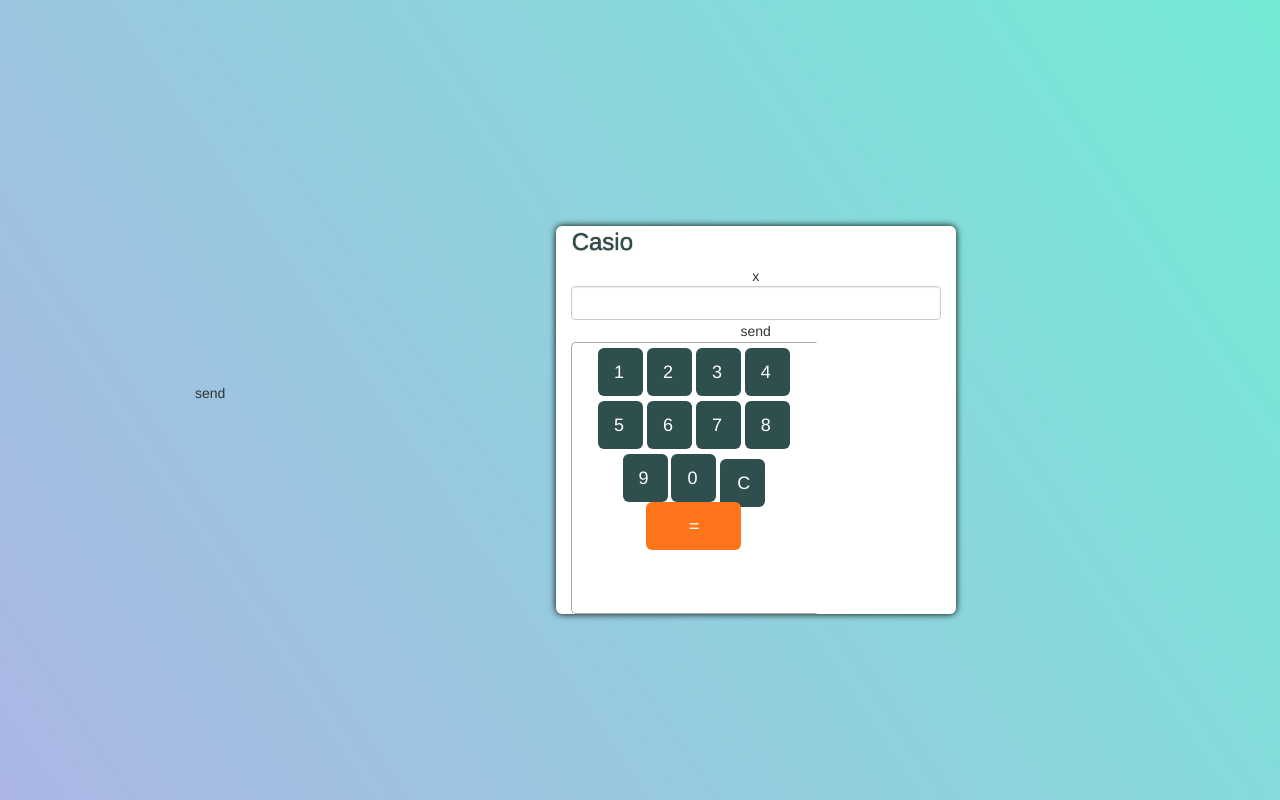
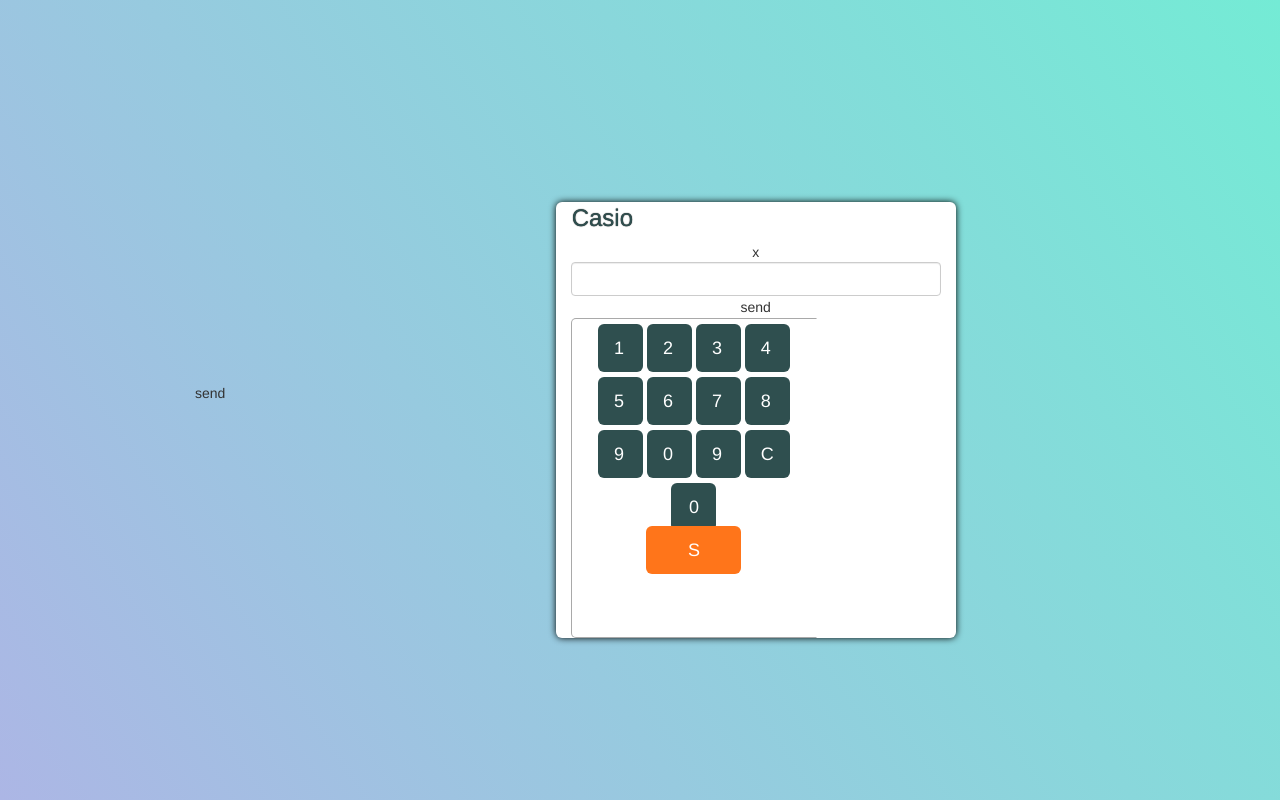
Before and after one commit to abdoulakram/inputpass, a Flask app: page / in a window 1280 px wide. Run offline with Flask 2, Linux system fonts and the light colour scheme; some libraries are stand-ins or nearby versions.

Commit message:
first commit

```diff
--- a/templates/password.html
+++ b/templates/password.html
@@ -33,21 +33,23 @@
           <button  onclick="PressButton(this)" style="margin-top:5px;width:45px;height:48px;background-color:darkslategrey;color:white;outline:none;" class="btn-lg">8</button>
            <button onclick="PressButton(this)"  style="margin-top:5px;width:45px;height:48px;background-color:darkslategrey;color:white;outline:none;" class="btn-lg">9</button>
             <button  onclick="PressButton(this)" style="margin-top:5px;width:45px;height:48px;background-color:darkslategrey;color:white;outline:none;" class="btn-lg">0</button>
+            <button onclick="PressButton(this)"  style="margin-top:5px;width:45px;height:48px;background-color:darkslategrey;color:white;outline:none;" class="btn-lg">9</button>
+            <button  onclick="PressButton(this)" style="margin-top:5px;width:45px;height:48px;background-color:darkslategrey;color:white;outline:none;" class="btn-lg">C</button>
 
 
-            <button onclick="ClearAll()" style="margin-top:5px;width:45px;height:48px;background-color:darkslategrey;color:white;outline:none;" class="btn btn-lg">C</button><br>
+            <button onclick="ClearAll()" style="margin-top:5px;width:45px;height:48px;background-color:darkslategrey;color:white;outline:none;" class="btn btn-lg">0</button><br>
 
 
 
 
-           <button  onclick="Answer()"  style="margin-top:-5px;width:95px;height:48px;background-color:#ff751a;color:white;outline:none;" class="btn btn-lg">=</button>
+           <button  onclick="Answer()"  style="margin-top:-5px;width:95px;height:48px;background-color:#ff751a;color:white;outline:none;" class="btn btn-lg">S</button>
 
 
 
          <h2 style="visibility:hidden;">asd</h2>
 
 
-         </div>  </div>
+
 
    </body>
    <script type="text/javascript">
```
